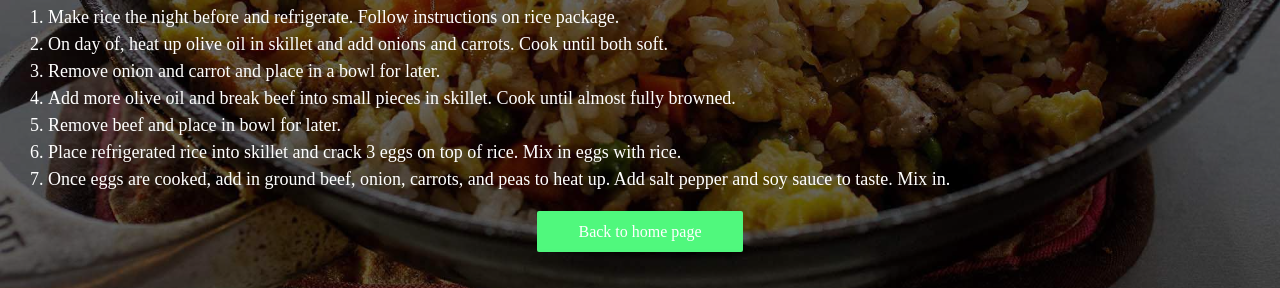
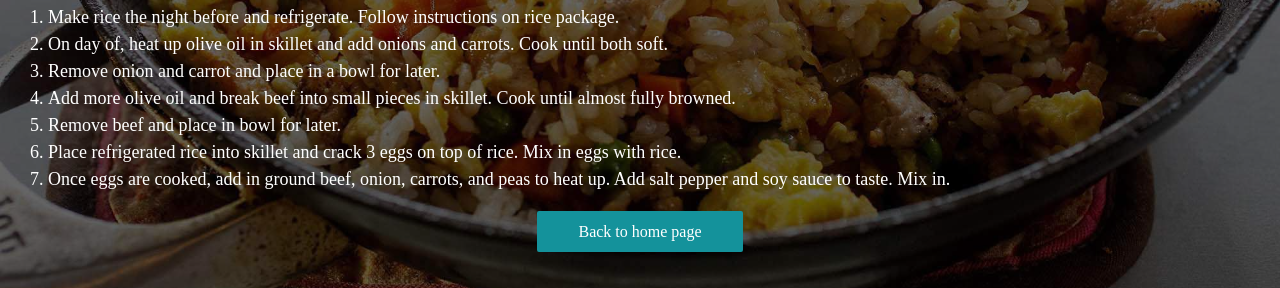
Before and after one commit to aidanjc19/odin-recipes, a plain HTML site: page recipes/fried-rice.html in a window 1280 px wide. Shown: the part 512-800 px from the top of the page. Drawn offline with Linux system fonts and the light colour scheme.

Commit message:
changed home button color

```diff
--- a/style.css
+++ b/style.css
@@ -69,11 +69,11 @@ mark {
     line-height: 35px;
 }
 .home-button {
-    background-color: #50f87d;
+    background-color: #14929b;
     width: 200px;
     height: 35px;
     border-radius: 2px;
-    border: 3px solid #50f87de1;
+    border: 3px solid #14929b;
     margin: 0 auto;
 }
 .home-button:hover {
```
